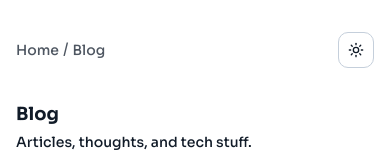
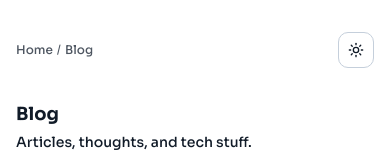
Before and after one commit to CodingWithJiro/elmarchavez, a Next.js app: page /blog in a window 390 px wide. Shown: the top 160 px of the page. Built offline with nearby package versions, Linux system fonts and the light colour scheme.

Commit message:
feat(nav): make Breadcrumb font size smaller in mobile view

```diff
--- a/src/components/sections/breadcrumb.tsx
+++ b/src/components/sections/breadcrumb.tsx
@@ -10,9 +10,9 @@ const Breadcrumb = ({ items, currentLabel }: BreadCrumbProps) => {
   return (
     <nav className="select-none" aria-label="Breadcrumb">
       <ol className="flex items-center gap-1">
-        <li>
+        <li className="flex items-center">
           <Link
-            className="text-muted-foreground hover:text-foreground focus-visible:text-foreground text-sm font-medium outline-transparent transition-colors focus-visible:underline focus-visible:underline-offset-4"
+            className="text-muted-foreground hover:text-foreground focus-visible:text-foreground text-[12px] font-medium outline-transparent transition-colors focus-visible:underline focus-visible:underline-offset-4 md:text-sm"
             href="/"
           >
             Home
@@ -22,12 +22,15 @@ const Breadcrumb = ({ items, currentLabel }: BreadCrumbProps) => {
         {items.map(({ label, href }) => {
           return (
             <li key={href} className="flex items-center gap-1">
-              <span className="text-muted-foreground" aria-hidden="true">
+              <span
+                className="text-muted-foreground text-[12px] md:text-sm"
+                aria-hidden="true"
+              >
                 /
               </span>
 
               <Link
-                className="text-muted-foreground hover:text-foreground focus-visible:text-foreground text-sm font-medium outline-transparent transition-colors focus-visible:underline focus-visible:underline-offset-4"
+                className="text-muted-foreground hover:text-foreground focus-visible:text-foreground text-[12px] font-medium outline-transparent transition-colors focus-visible:underline focus-visible:underline-offset-4 md:text-sm"
                 href={href}
               >
                 {label}
@@ -37,12 +40,15 @@ const Breadcrumb = ({ items, currentLabel }: BreadCrumbProps) => {
         })}
 
         <li className="flex items-center gap-1">
-          <span className="text-muted-foreground" aria-hidden="true">
+          <span
+            className="text-muted-foreground text-[12px] md:text-sm"
+            aria-hidden="true"
+          >
             /
           </span>
 
           <p
-            className="text-muted-foreground hover:text-foreground max-w-32 truncate text-sm font-medium transition-colors hover:cursor-pointer md:max-w-62"
+            className="text-muted-foreground hover:text-foreground max-w-32 truncate text-[12px] font-medium transition-colors hover:cursor-pointer md:max-w-62 md:text-sm"
             aria-current="page"
           >
             {currentLabel}
```
